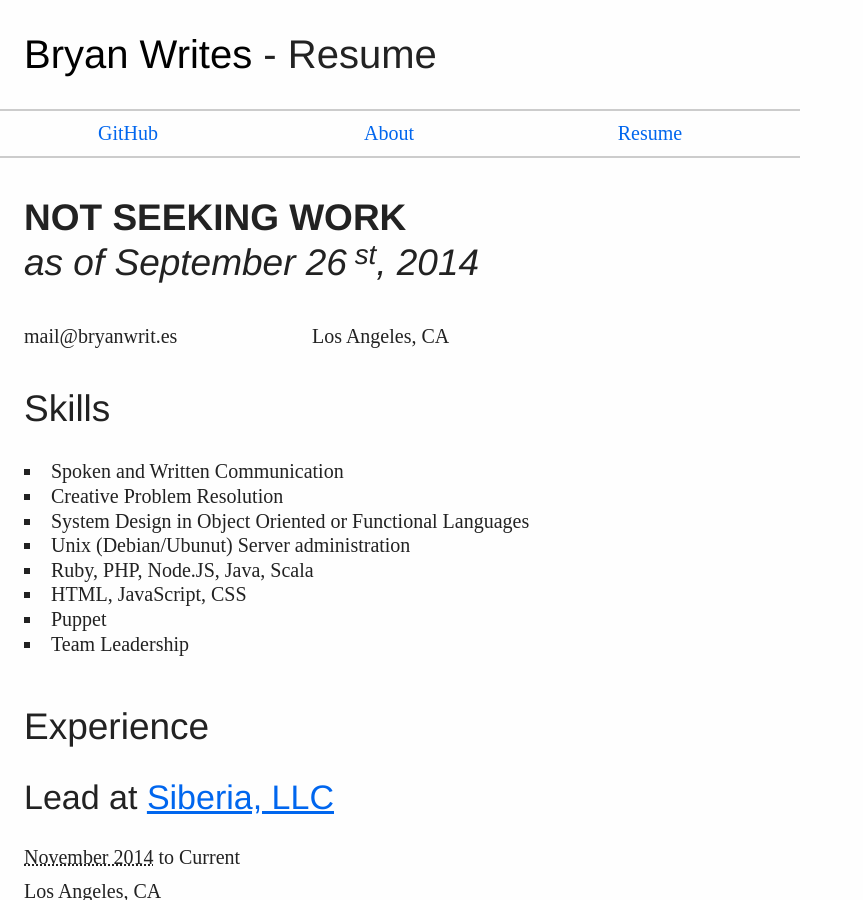
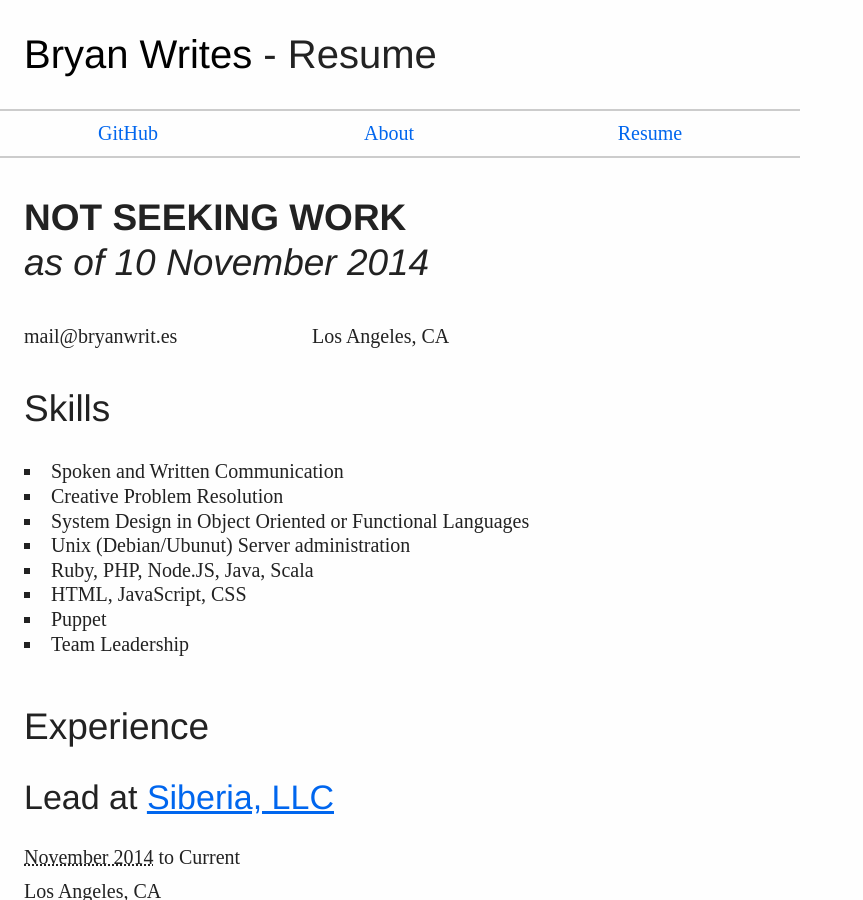
Before and after one commit to bryanjswift/bryanjswift.github.com, a Jekyll site: the page built from resume/index.html, in a window 1280 px wide and 900 px high. Shown: the whole window, without its empty margins (0-863 px from the left). Built offline with Jekyll 4.4.1, drawn with Linux system fonts in a browser that asks for light colours.

Commit message:
Updated time updated on every site generation

```diff
--- a/resume/index.html
+++ b/resume/index.html
@@ -12,7 +12,7 @@ styles: ['/assets/css/resume.css']
           <h1><span class="fn">Bryan</span> J <span class="n">Swift</span></h1>
           <h2 class="status">
             <span class="working-not-working">Not Seeking Work</span>
-            <span class="updated">as of September 26<sup>st</sup>, 2014</span>
+            <span class="updated">as of {{ site.time | date_to_long_string }}</span>
           </h2>
           <p class="contact">
             <!-- tel, type, value for vcard -->
```
